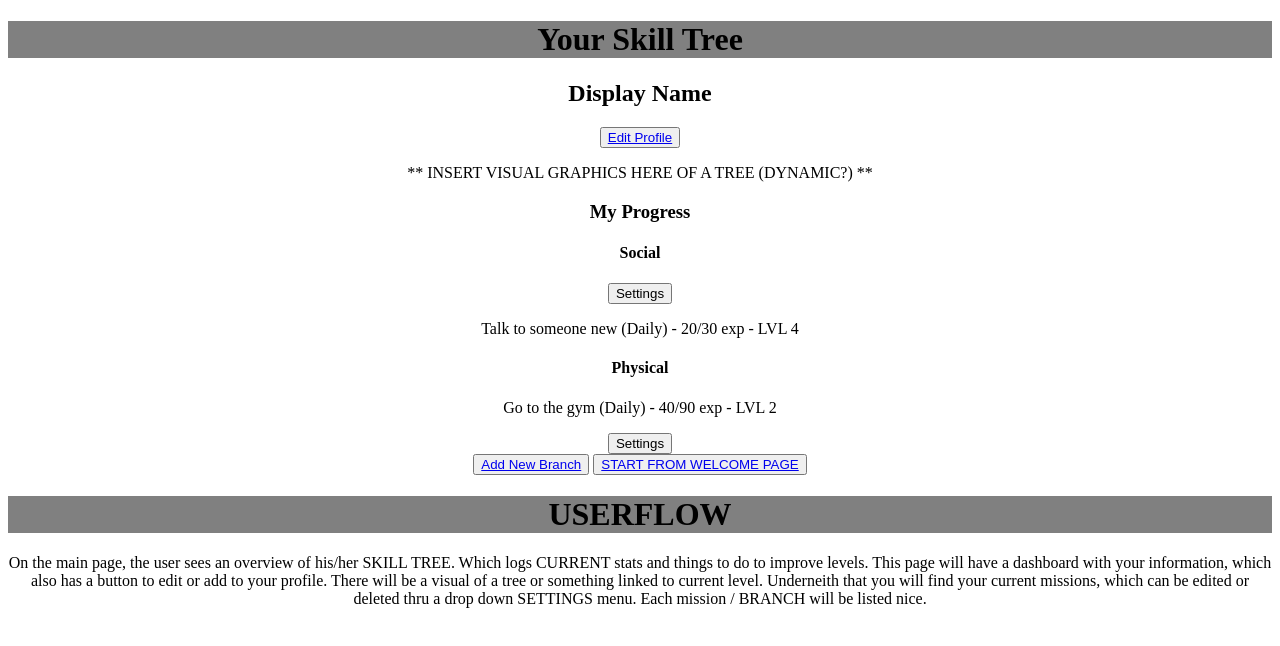
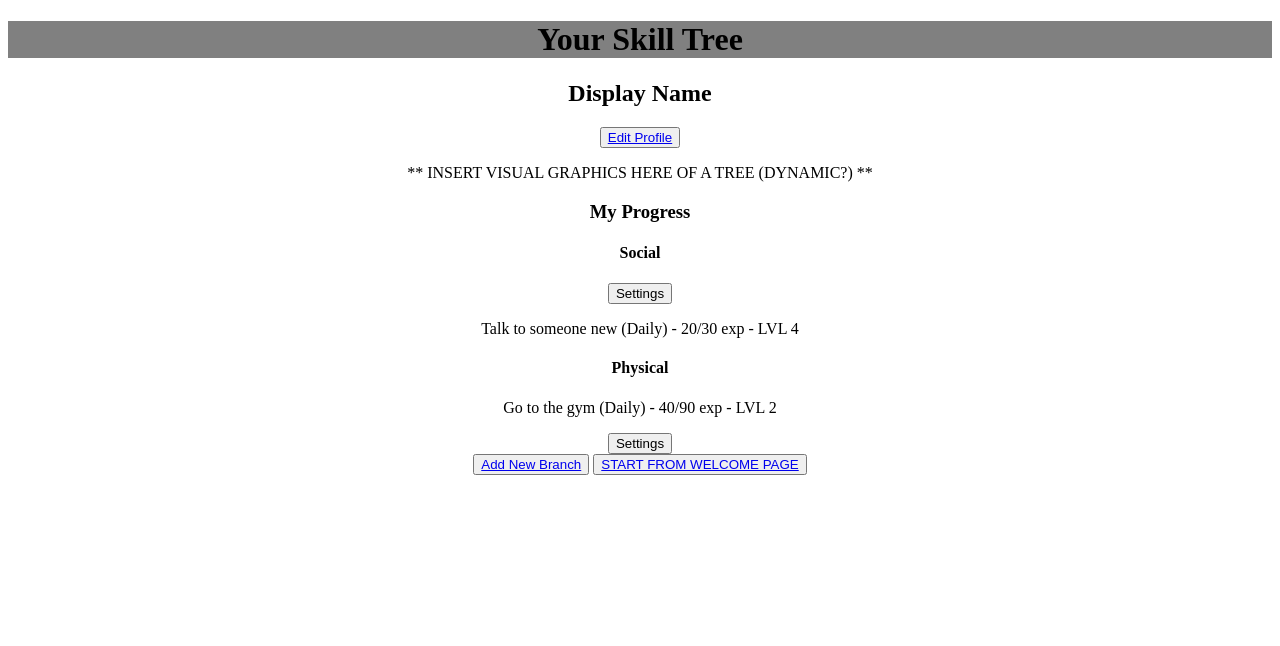
Before and after one commit to 7eyedhero/LOTUS-client, a plain HTML site: page main.html in a window 1280 px wide. Drawn offline with Linux system fonts and the light colour scheme.

Commit message:
Removed Userflows

```diff
--- a/main.html
+++ b/main.html
@@ -29,16 +29,5 @@
     </section>
     <button><a href="addbranch.html">Add New Branch</a></button>
     <button><a href="index.html">START FROM WELCOME PAGE</a></button>
-
-    <h1>USERFLOW</h1>
-    <p>
-      On the main page, the user sees an overview of his/her SKILL TREE. Which
-      logs CURRENT stats and things to do to improve levels. This page will have
-      a dashboard with your information, which also has a button to edit or add
-      to your profile. There will be a visual of a tree or something linked to
-      current level. Underneith that you will find your current missions, which
-      can be edited or deleted thru a drop down SETTINGS menu. Each mission /
-      BRANCH will be listed nice.
-    </p>
   </body>
 </html>
```
Also changed, not shown: addbranch.html (+0 -3 lines), createaccount.html (+0 -3 lines), editprofile.html (+0 -3 lines), index.html (+0 -3 lines).
